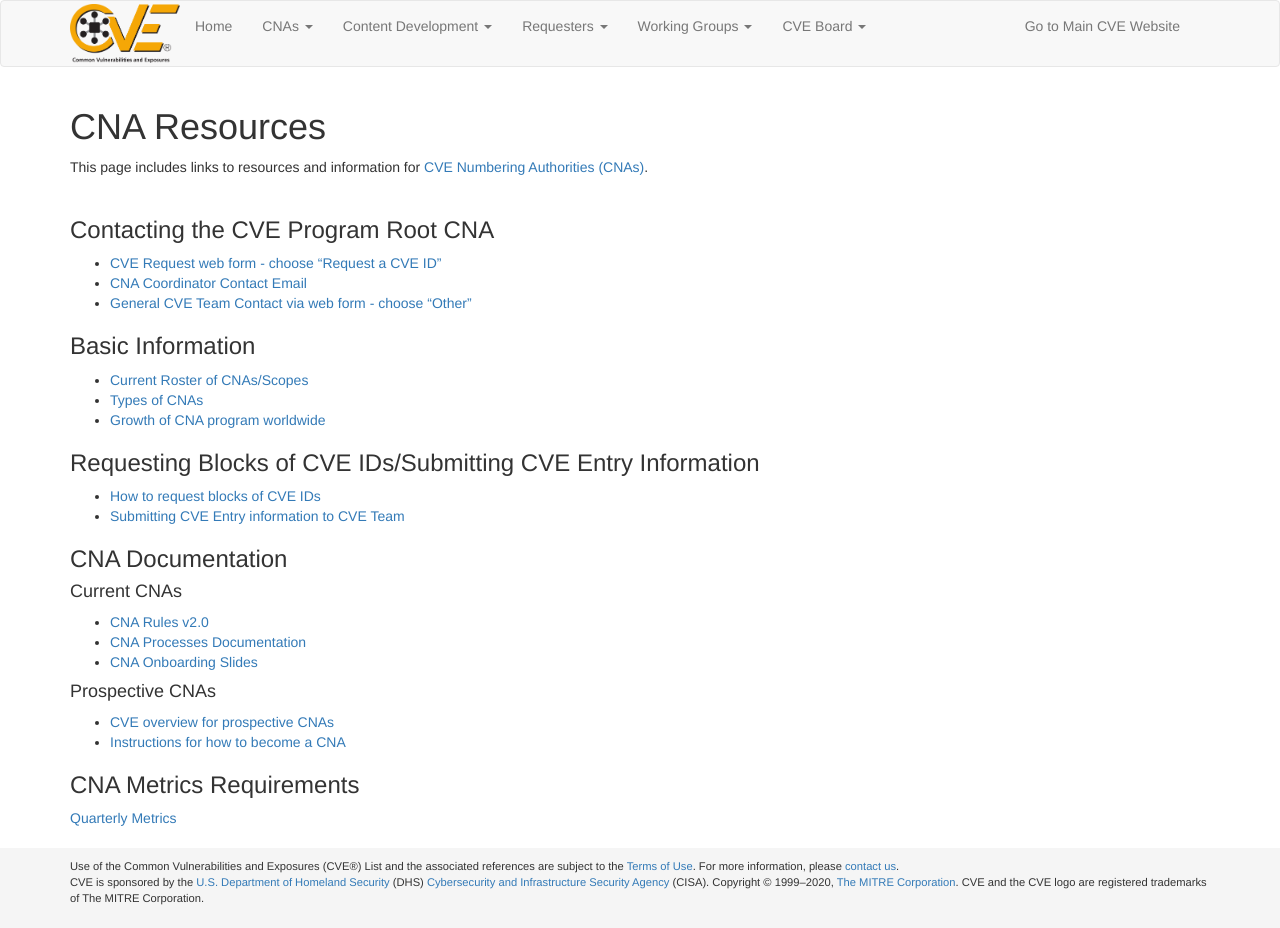
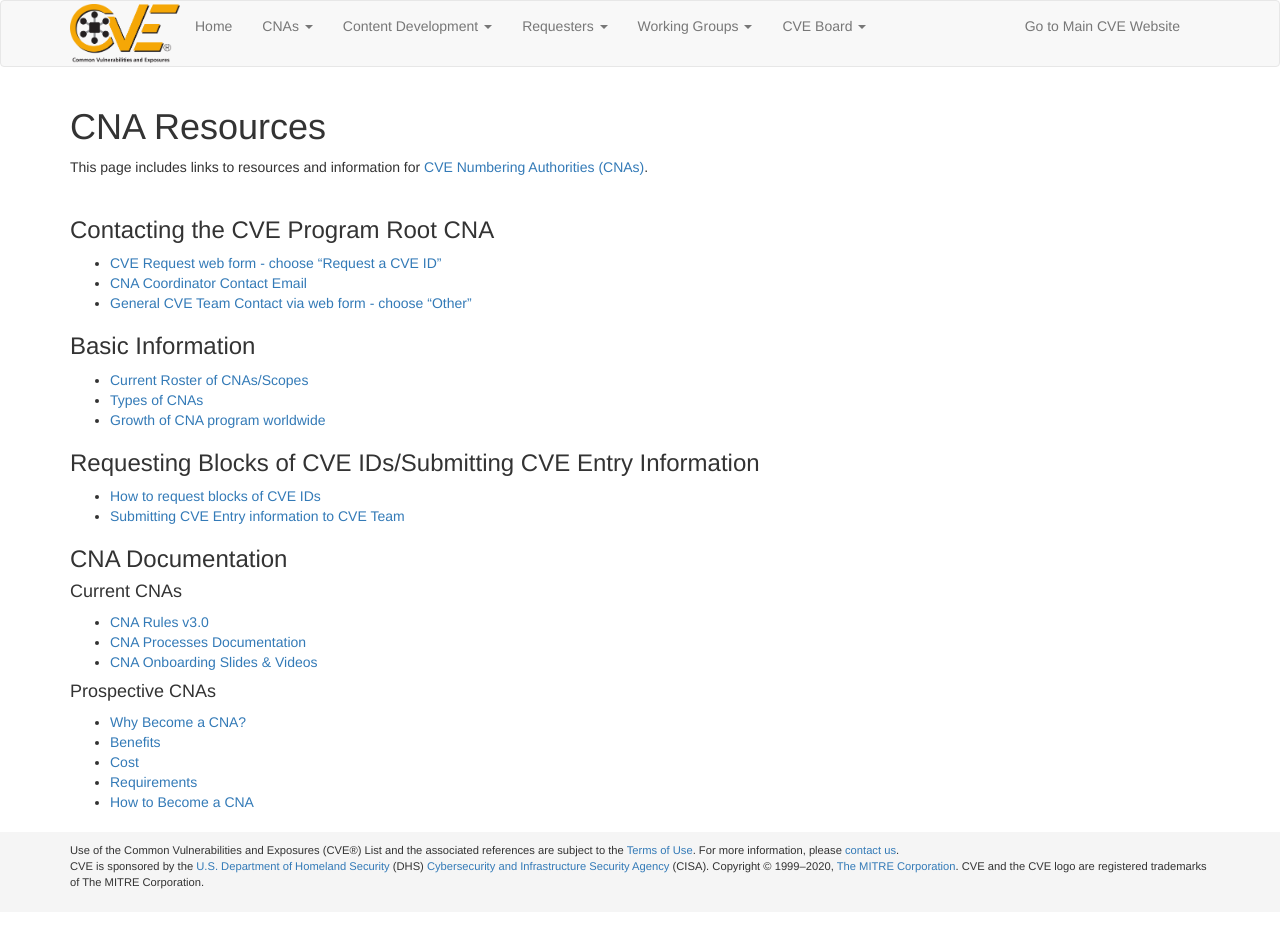
Before and after one commit to CVEProject/cveproject.github.io, a Jekyll site: the page built from docs/cna/resources/index.md, in a window 1280 px wide. Built offline with Jekyll 4.4.1, drawn with Linux system fonts in a browser that asks for light colours; nearby versions of some CDN libraries.

Commit message:
Update cna/resources/index.md
Updated CNA Rules to v3.0 + other link updates

```diff
--- a/docs/cna/resources/index.md
+++ b/docs/cna/resources/index.md
@@ -21,13 +21,13 @@ This page includes links to resources and information for [CVE Numbering Authori
 
 ### CNA Documentation
 #### Current CNAs
-* [CNA Rules v2.0](https://cve.mitre.org/cve/cna/rules.html)
+* [CNA Rules v3.0](https://cve.mitre.org/cve/cna/rules.html)
 * [CNA Processes Documentation](/docs/cna/processes_documentation/index.html)
-* [CNA Onboarding Slides](/docs/cna/onboarding/index.html)
+* [CNA Onboarding Slides & Videos](https://cve.mitre.org/cve/cna.html#new_cna_onboarding)
 
 #### Prospective CNAs
-* [CVE overview for prospective CNAs](https://cve.mitre.org/cve/cna/CVE_Overview_for_Prospective_CNAs_v1.0.pdf)
-* [Instructions for how to become a CNA](https://cve.mitre.org/cve/cna.html#become_a_cna)
-
-### CNA Metrics Requirements
-[Quarterly Metrics](https://cve.mitre.org/cve/cna/rules.html#Appendix_G)
+* [Why Become a CNA?](https://cve.mitre.org/cve/cna.html#why_become_a_cna)
+* [Benefits](https://cve.mitre.org/cve/cna.html#why_become_a_cna)
+* [Cost](https://cve.mitre.org/cve/cna.html#why_become_a_cna)
+* [Requirements](https://cve.mitre.org/cve/cna.html#why_become_a_cna)
+* [How to Become a CNA](https://cve.mitre.org/cve/cna.html#become_a_cna)
```
